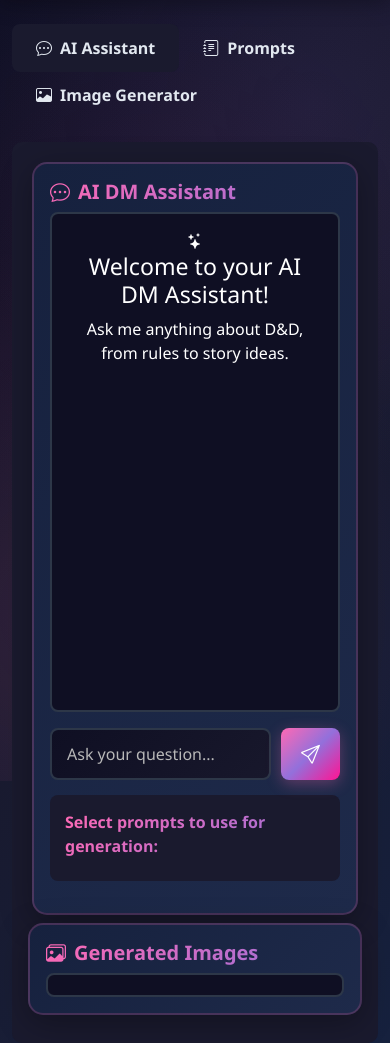
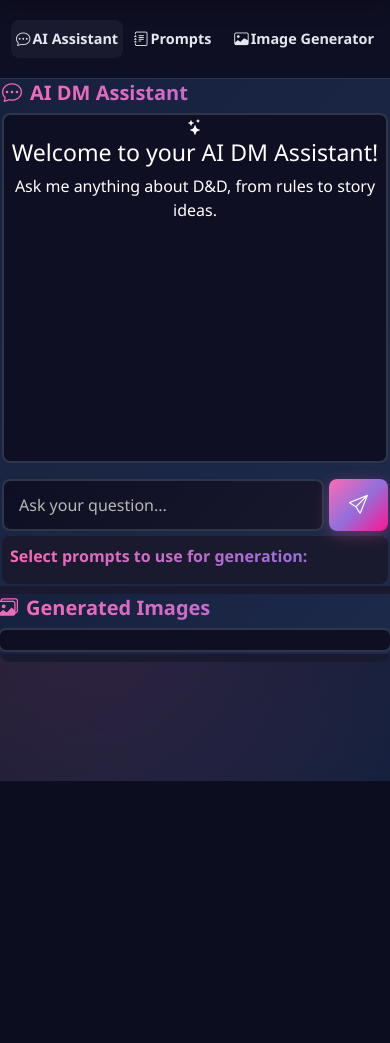
Before and after one commit to NobidoNs/JarvisDND, a Flask app: page /dashboard in a window 390 px wide. Shown: the part 63-1106 px from the top of the page. After the commit the page ends 844 px from the top, so only its background shows below. Run offline with Flask 2, Linux system fonts and the light colour scheme; the visitor is signed in with stand-in values (Sample User, id 1); data comes from the database, SQL or seed files in the repository; data that the repository does not hold is empty; parts of the project's set-up code (start-up, migrations or seed data) failed here and were passed over; some libraries are stand-ins or nearby versions.

Commit message:
telephone start

```diff
--- a/app.py
+++ b/app.py
@@ -189,7 +189,7 @@
 
         # Generate image based on the enhanced prompt
         image_response = client.images.generate(
-            model="flux",
+            model="sdxl-1.0",
             prompt=image_prompt,
             response_format="url"
         )
--- a/static/css/style.css
+++ b/static/css/style.css
@@ -650,6 +650,47 @@
 
 /* Responsive Design */
 @media (max-width: 600px) {
+    .dashboard-container {
+        margin: 0 !important;
+        width: 100vw !important;
+        max-width: 100vw !important;
+    }
+    .card-body {
+        padding: 2px !important;
+        margin: 0 !important;
+    }
+    .chat-container,
+    .chat-input-container,
+    .prompt-selector {
+        padding: 0 !important;
+        margin: 0 !important;
+    }
+    .chat-container {
+        height: 350px !important;
+    }
+    .chat-input-container {
+        gap: 5px !important;
+        margin-bottom: 5px !important;
+    }
+    .prompt-selector {
+        padding: 8px !important;
+        margin-top: 5px !important;
+    }
+    /* Убираем отступы у dashboardTabsContent и рамку у card */
+    #dashboardTabsContent {
+        padding: 0 !important;
+        margin: 0 !important;
+    }
+    .card {
+        border: none !important;
+        border-radius: 0 !important;
+        margin: 0 !important;
+        box-shadow: none !important;
+    }
+    .card:hover {
+        transform: none !important;
+        box-shadow: none !important;
+    }
     .welcome-section h1 {
         font-size: 2.2rem;
     }
@@ -681,6 +722,34 @@
 
     .welcome-section .fas.fa-dragon {
         font-size: 2.2rem;
+    }
+
+    /* Стили для мобильного меню */
+    #dashboardTabs {
+        margin: 0 !important;
+        padding: 20px 8px !important;
+        display: flex !important;
+        justify-content: space-between !important;
+        background: var(--dark-bg) !important;
+        border-bottom: 1px solid var(--border-color) !important;
+    }
+
+    #dashboardTabs .nav-item {
+        flex: 1 !important;
+        padding: 0 2px !important;
+    }
+
+    #dashboardTabs .nav-link {
+        padding: 8px 5px !important;
+        margin: 0 1px !important;
+        font-size: 0.9rem !important;
+        text-align: center !important;
+        white-space: nowrap !important;
+    }
+
+    #dashboardTabs .nav-link i {
+        margin-right: 2px !important;
+        font-size: 0.9rem !important;
     }
 }
 
--- a/templates/base.html
+++ b/templates/base.html
@@ -8,6 +8,15 @@
     <link rel="stylesheet" href="https://cdnjs.cloudflare.com/ajax/libs/font-awesome/6.0.0/css/all.min.css">
     <link rel="stylesheet" href="{{ url_for('static', filename='css/style.css') }}">
     <link rel="stylesheet" href="https://cdn.jsdelivr.net/npm/bootstrap-icons@1.7.2/font/bootstrap-icons.css">
+    <style>
+        @media (max-width: 600px) {
+            #main-content {
+                padding: 0 !important;
+                margin: 0 !important;
+                max-width: 100% !important;
+            }
+        }
+    </style>
     {% block extra_css %}{% endblock %}
 </head>
 <body>
@@ -44,7 +53,7 @@
         </div>
     </nav>
 
-    <div class="container mt-4">
+    <div id="main-content" class="container mt-4">
         {% block content %}{% endblock %}
     </div>
 
```
